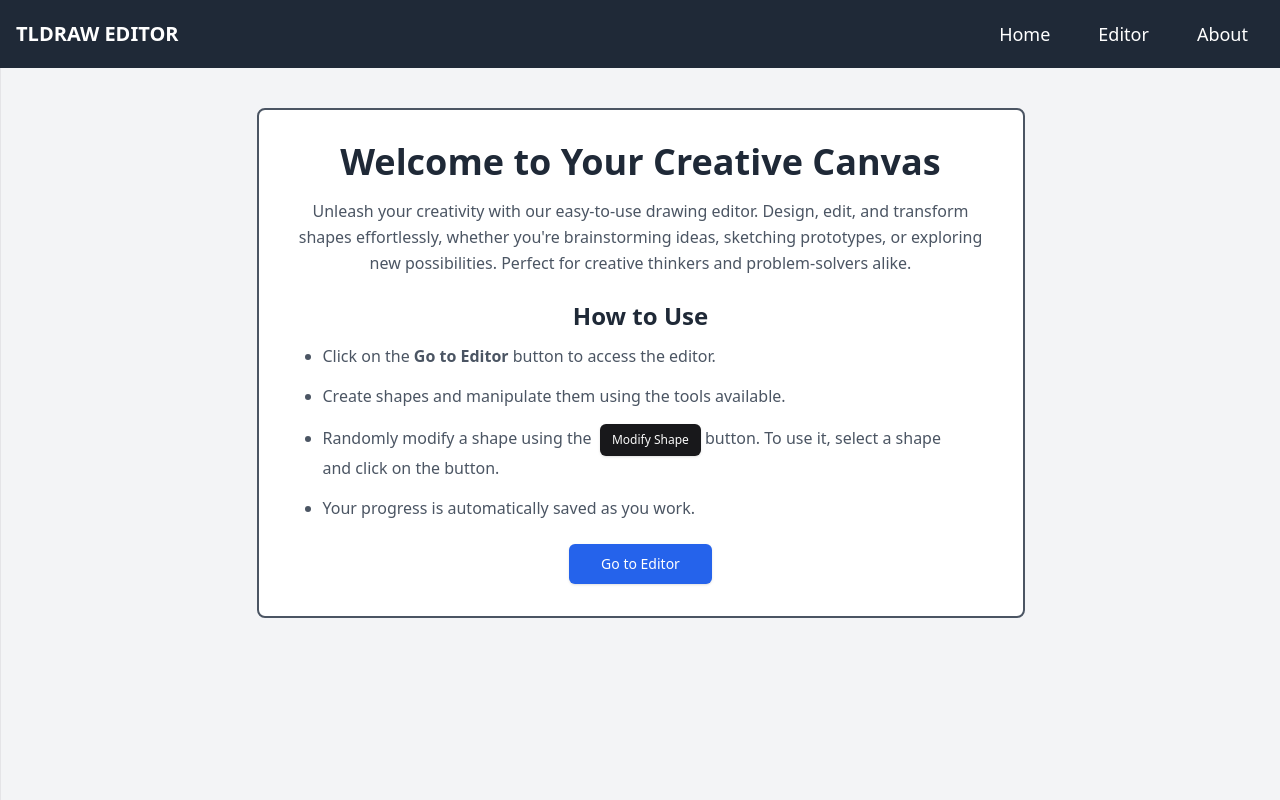
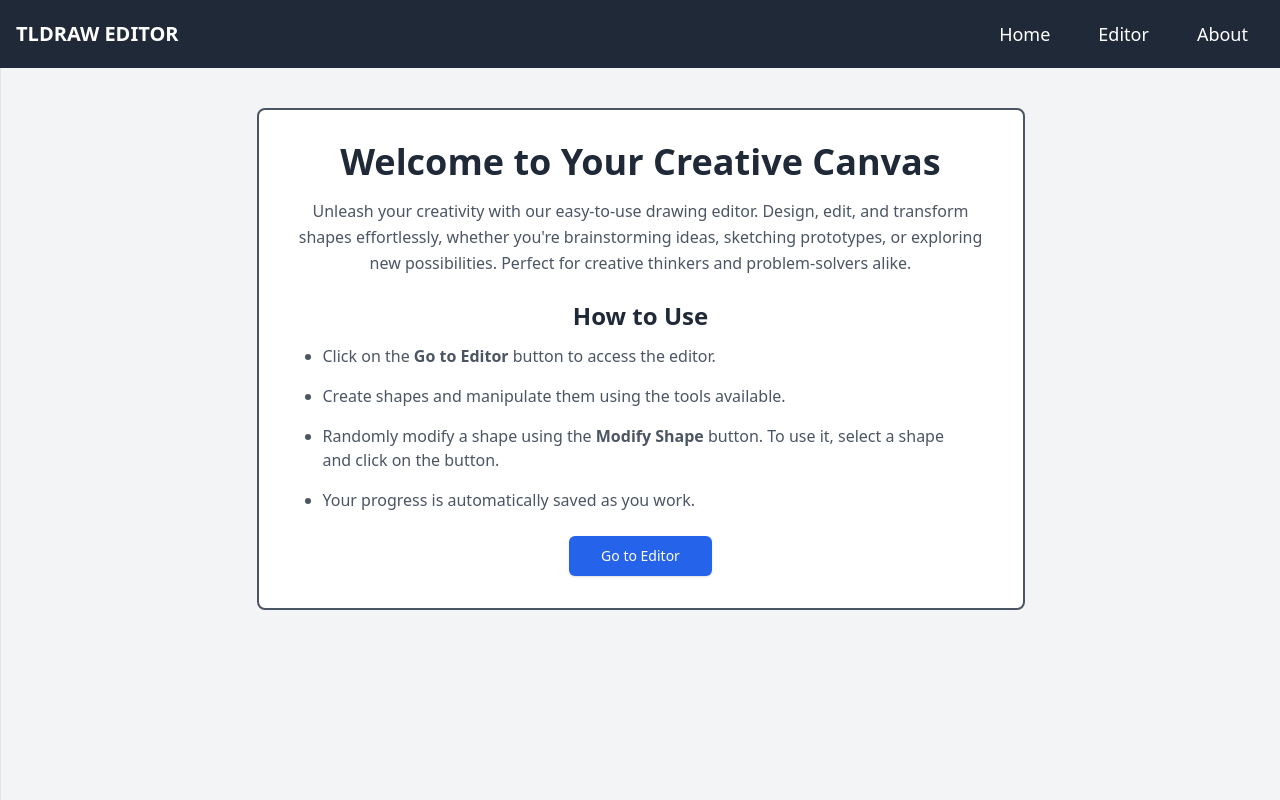
Before and after one commit to TomasGarciaDev/vidext-tldraw-editor-app, a Next.js app: page / in a window 1280 px wide. Built offline with nearby package versions, Linux system fonts and the light colour scheme; what @trpc/react-query would draw is missing.

Commit message:
Style: homepage tech styling no button

```diff
--- a/src/app/page.tsx
+++ b/src/app/page.tsx
@@ -30,9 +30,8 @@ const HomePage: React.FC = () => {
               Create shapes and manipulate them using the tools available.
             </li>
             <li>
-              Randomly modify a shape using the {" "}
-              <Button size='sm'>Modify Shape</Button> button. To use it, select
-              a shape and click on the button.
+              Randomly modify a shape using the <strong>Modify Shape</strong>{" "}
+              button. To use it, select a shape and click on the button.
             </li>
             <li>Your progress is automatically saved as you work.</li>
           </ul>
```
